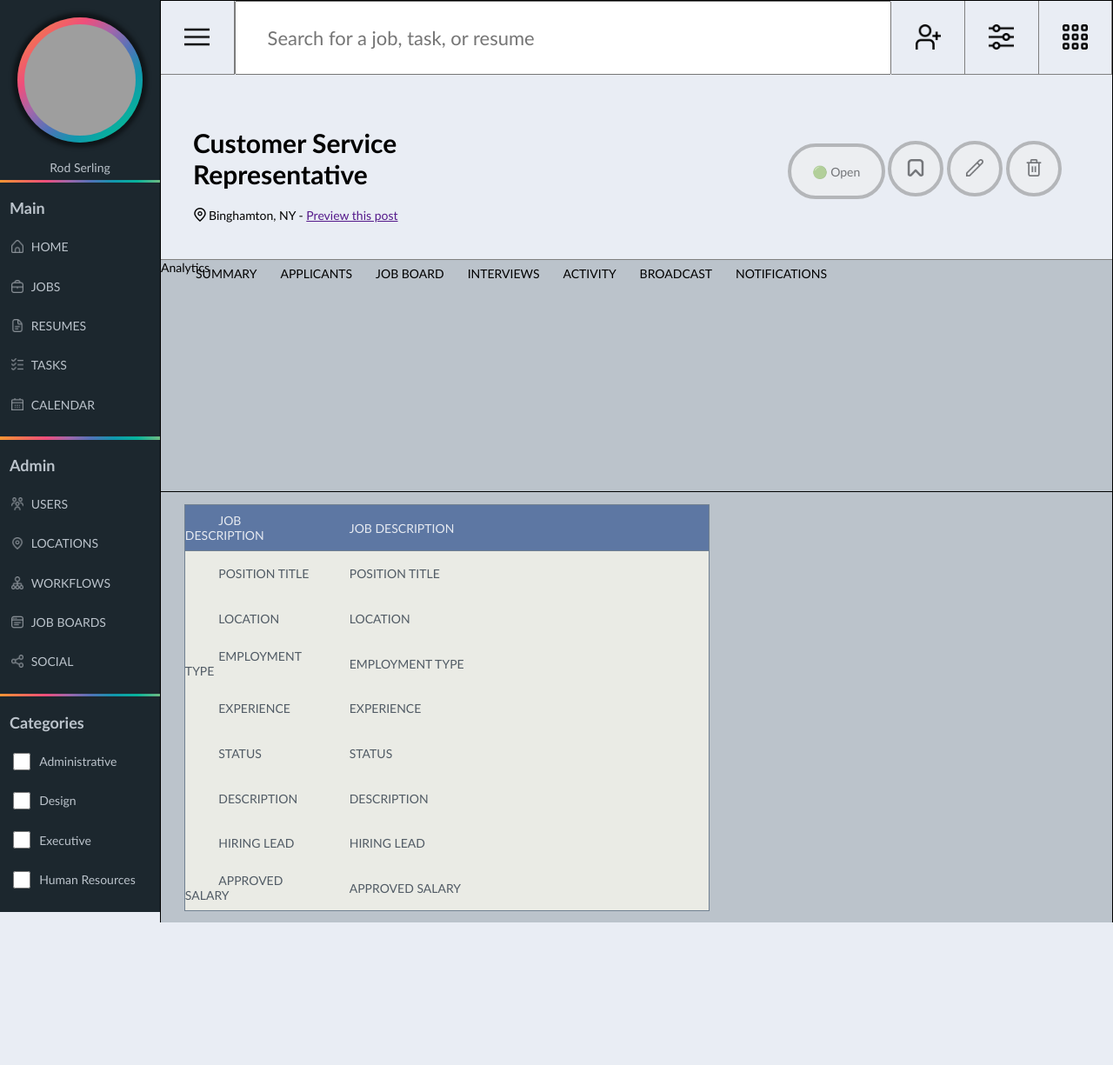
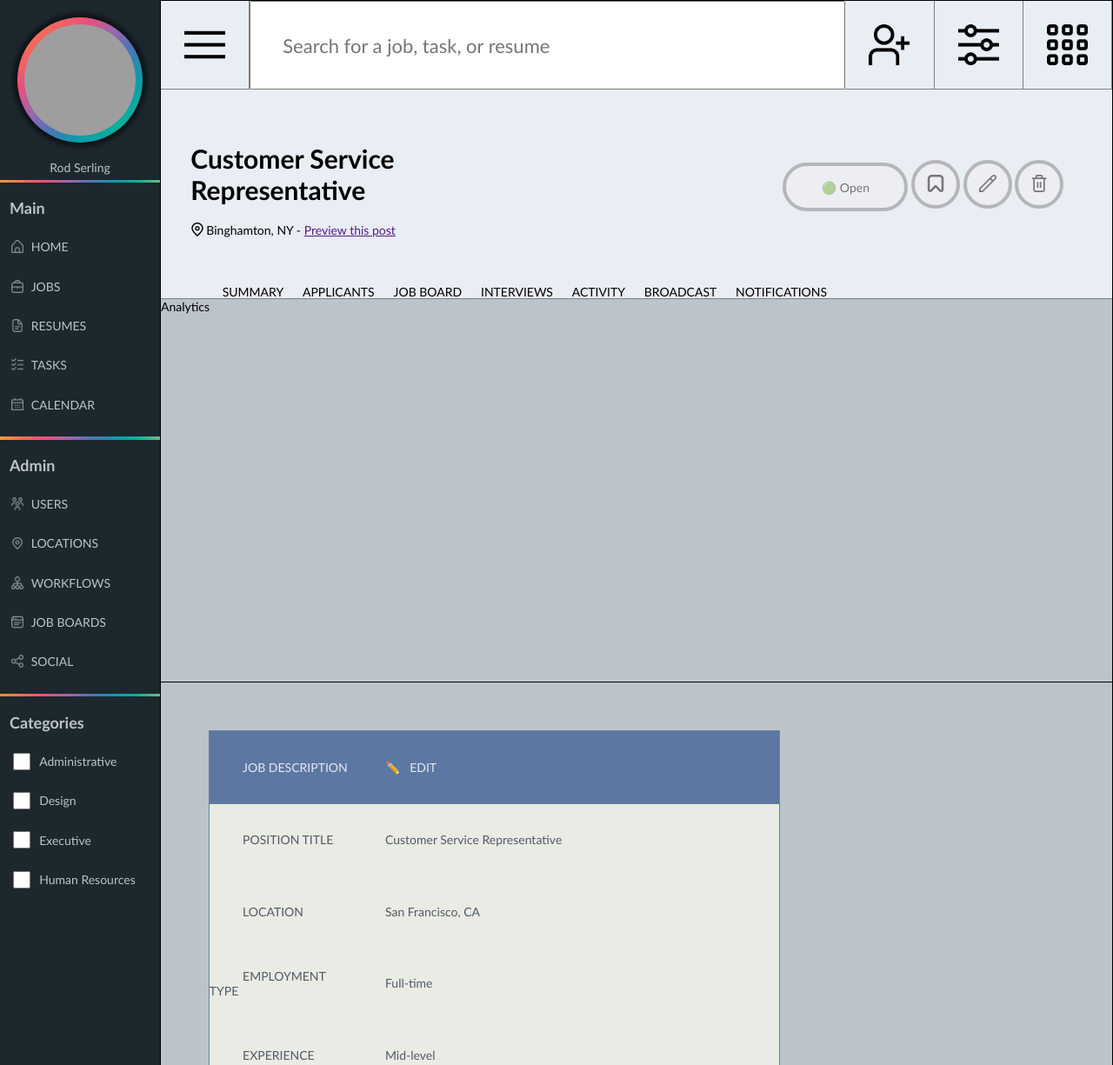
Before and after one commit to Nagel29/Static-Comp-Challenge, a plain HTML site: page index.html in a window 1280 px wide. Shown: the top 1225 px of the page at 87% size. Before the commit the page ends 1062 px from the top, so only its background shows below. Drawn offline with Linux system fonts and the light colour scheme; grey boxes are pictures that could not be loaded.

Commit message:
Tweak layout and add some info

```diff
--- a/index.html
+++ b/index.html
@@ -100,7 +100,7 @@
                     </container>
                 </container>
                 <container class="info-icons">
-                    <button class="info-buttons-active">
+                    <button class="info-buttons active">
                         <article>🟢 Open</article>
                     </button>
                     <button class="info-buttons">
@@ -132,31 +132,31 @@
                 <ul class="job-description-section">
                     <div class="job top">
                         <li class="job-category">JOB DESCRIPTION</li>
-                        <li class="job-info">JOB DESCRIPTION</li>
+                        <li class="job-info">✏️ &nbsp EDIT</li>
                     </div>
                     <div class="job">
                         <li class="job-category">POSITION TITLE</li>
-                        <li class="job-info">POSITION TITLE</li>
+                        <li class="job-info">Customer Service Representative</li>
                     </div>
                     <div class="job">
                         <li class="job-category">LOCATION</li>
-                        <li class="job-info">LOCATION</li>
+                        <li class="job-info">San Francisco, CA</li>
                     </div>
                     <div class="job">
                         <li class="job-category">EMPLOYMENT TYPE</li>
-                        <li class="job-info">EMPLOYMENT TYPE</li>
+                        <li class="job-info">Full-time</li>
                     </div>
                     <div class="job">
                         <li class="job-category">EXPERIENCE</li>
-                        <li class="job-info">EXPERIENCE</li>
+                        <li class="job-info">Mid-level</li>
                     </div>
                     <div class="job">
                         <li class="job-category">STATUS</li>
-                        <li class="job-info">STATUS</li>
+                        <li class="job-info">Open</li>
                     </div>
                     <div class="job">
                         <li class="job-category">DESCRIPTION</li>
-                        <li class="job-info">DESCRIPTION</li>
+                        <li class="job-info">You're traveling through another dimension, a dimension not only of sight and sound but of mind. A journey into a wondrous land whose boundaries are that of imagination. That's the signpost up ahead - your next stop, the Twilight Zone!</li>
                     </div>
                     <div class="job">
                         <li class="job-category">HIRING LEAD</li>
--- a/style.css
+++ b/style.css
@@ -5,7 +5,7 @@
 
 body {
     display: flex;
-    min-height: 100vh;
+    /* min-height: 100vh; */
     max-width: 100vw;
     margin: 0px;
     background-color:#e9edf4
@@ -30,7 +30,7 @@ nav {
 
 .aside {
     color: #bbc3cb;
-    height: 100%;
+    height: auto;
     width: 14.5%;
     display: flex;
     flex-direction: column;
@@ -120,7 +120,7 @@ nav {
 
 .search-section {
     display: flex;
-    height: 8%;
+    height: 5%;
     width: 100%;
 }
 
@@ -149,7 +149,7 @@ nav {
 
 .info-and-nav {
     border-bottom: 1px solid grey;
-    height: 20%;
+    height: 30vh;
 }
 
 .info {
@@ -164,20 +164,17 @@ nav {
     padding-left: 6%;
 } */
 
-.info-buttons-active {
-     width: 14vh;
-     height: 8vh;
-     border: gray solid .6vh;
-     border-radius: 8vh;
-     opacity: .5;
-}
-
 .info-buttons {
-    width: 8vh;
-    height: 8vh;
+    width: 7vh;
+    height: 7vh;
     border: gray solid .6vh;
     border-radius: 50%;
     opacity: .5;
+}
+
+.active {
+    width: 18vh;
+    border-radius: 8vh;
 }
 
 .info-buttons:hover, .info-buttons-active:hover {
@@ -207,7 +204,7 @@ nav {
     display: flex;
     justify-content: space-between;
     list-style-type: none;
-    margin: 0px;
+    margin: .4% 0% 0% 4%;
     width: 100%;
 }
 
@@ -220,29 +217,30 @@ nav {
 
 .analytics-and-job {
     background-color: #bbc3cb;
-    height: 72%;
+    height: 155vh;
     width: 100%;
 }
 
 .analytics-container {
-    height: 35%;
+    height: 55vh;
     width: 100%;
     border-bottom: 1px black solid;
 }
 
 .job-links-container {
     width: 100%;
-    height: 65%;
+    height: 100vh;
     display: flex;
     justify-content: space-around;
 }
 
 .job-description-section {
-    height: auto;
-    width: 55%;
+    /* height: auto; */
+    width: 60%;
     list-style-type: none;
     border: .15vh solid slategrey;
     padding: 0;
+    margin: 5% 0% 0% 5%;
     display: flex;
     flex-direction: column;
 }
```
